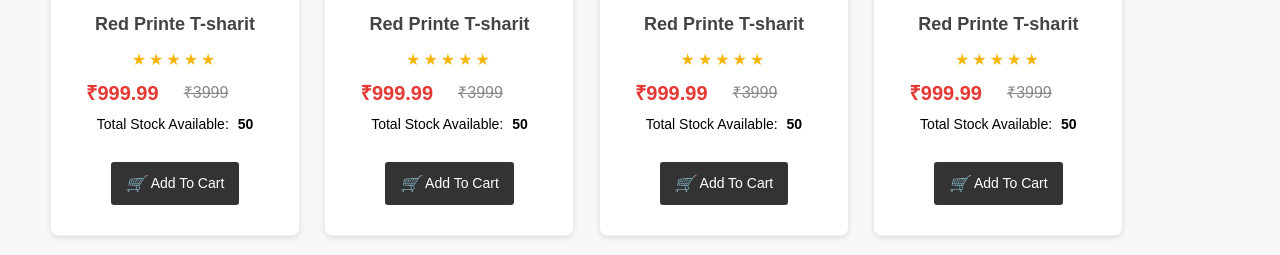
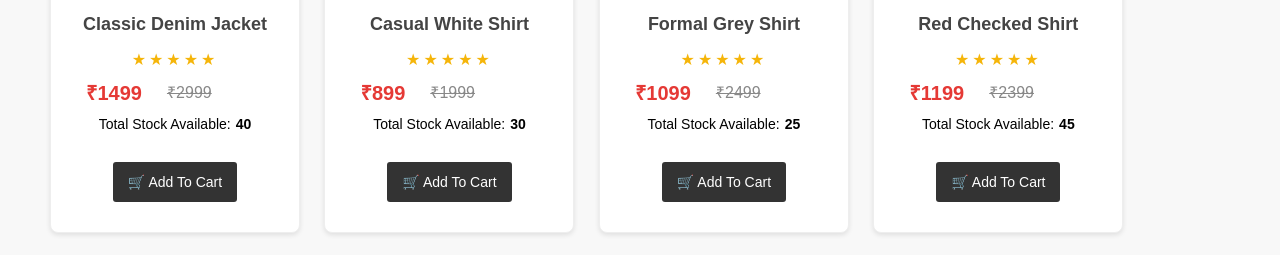
Before and after one commit to GorNarendrasinh/E-commerce-Website, a Python web app: template templates/clothingproduct.html in a window 1280 px wide. Shown: the part 300-555 px from the top of the page. Run offline with Jinja, Linux system fonts and the light colour scheme; the template is opened without the code that fills it, so the values that code supplies are empty.

Commit message:
Update clothingproduct.html

```diff
--- a/templates/clothingproduct.html
+++ b/templates/clothingproduct.html
@@ -371,313 +371,170 @@ background-color: lightpink;
           <li><a href="/account">Account</a></li>
         </ul>
      </nav>
-     <img src="images/cart.png" class="cart" width="30px" height="30px" >
+     <img src="static/images/cart.png" class="cart" width="30px" height="30px" >
   </div>
 
          <!-- all product section here  -->
 <section id="productpage">
-       <h2 class="man"> Man's Collections</h2>
+  <!-- ================= Men Collection ================= -->
+  <h2 class="man"> Men's Collections</h2>
   <div class="continer">
+
     <div class="card">
       <img src="static/images/man1.png.PNG">
-        <h2>Red Printe T-sharit</h2>
-        <div class="rating"> </div>
+      <h2>Classic Denim Jacket</h2>
+      <div class="rating"></div>
       <div class="productpriceelm">
-            <p class="productprice">₹999.99</p>
-            <p class="productacutleprice">₹3999</p>
+        <p class="productprice">₹1499</p>
+        <p class="productacutleprice">₹2999</p>
       </div>
-
-          <div class="productstockelm">
-            <p class="productpropty">Total Stock Available:</p>
-            <p class="productstock">50</p>
+      <div class="productstockelm"><p class="productpropty">Total Stock Available:</p><p class="productstock">40</p></div>
+      <a href="/addtocart"><button class="addtocartbtn">🛒 Add To Cart</button></a>
     </div>
-
-
-         <a href="/addtocart">  <button class="addtocartbtn">
-  <i>🛒</i> Add To Cart </button></a>
-        </div>
-
 
     <div class="card">
       <img src="static/images/man2.png.PNG">
-        <h2>Red Printe T-sharit</h2>
-        <div class="rating"> </div>
-        <div class="productpriceelm">
-            <p class="productprice">₹999.99</p>
-            <p class="productacutleprice">₹3999</p>
+      <h2>Casual White Shirt</h2>
+      <div class="rating"></div>
+      <div class="productpriceelm"><p class="productprice">₹899</p><p class="productacutleprice">₹1999</p></div>
+      <div class="productstockelm"><p class="productpropty">Total Stock Available:</p><p class="productstock">30</p></div>
+      <a href="/addtocart"><button class="addtocartbtn">🛒 Add To Cart</button></a>
     </div>
-
-          <div class="productstockelm">
-            <p class="productpropty">Total Stock Available:</p>
-            <p class="productstock">50</p>
-          </div>
-
-
-         <a href="/addtocart">  <button class="addtocartbtn">
-  <i>🛒</i> Add To Cart </button></a>
-        </div>
-
 
     <div class="card">
       <img src="static/images/man3.png.PNG">
-        <h2>Red Printe T-sharit</h2>
-        <div class="rating"> </div>
-        <div class="productpriceelm">
-            <p class="productprice">₹999.99</p>
-            <p class="productacutleprice">₹3999</p>
-          </div>
-
-          <div class="productstockelm">
-            <p class="productpropty">Total Stock Available:</p>
-            <p class="productstock">50</p>
-          </div>
-
-
-         <a href="/addtocart">  <button class="addtocartbtn">
-  <i>🛒</i> Add To Cart </button></a>
+      <h2>Formal Grey Shirt</h2>
+      <div class="rating"></div>
+      <div class="productpriceelm"><p class="productprice">₹1099</p><p class="productacutleprice">₹2499</p></div>
+      <div class="productstockelm"><p class="productpropty">Total Stock Available:</p><p class="productstock">25</p></div>
+      <a href="/addtocart"><button class="addtocartbtn">🛒 Add To Cart</button></a>
     </div>
 
     <div class="card">
       <img src="static/images/man4.png.PNG">
-        <h2>Red Printe T-sharit</h2>
-        <div class="rating"> </div>
-        <div class="productpriceelm">
-            <p class="productprice">₹999.99</p>
-            <p class="productacutleprice">₹3999</p>
-          </div>
-
-          <div class="productstockelm">
-            <p class="productpropty">Total Stock Available:</p>
-            <p class="productstock">50</p>
-          </div>
-
-
-         <a href="/addtocart">  <button class="addtocartbtn">
-  <i>🛒</i> Add To Cart </button></a>
+      <h2>Red Checked Shirt</h2>
+      <div class="rating"></div>
+      <div class="productpriceelm"><p class="productprice">₹1199</p><p class="productacutleprice">₹2399</p></div>
+      <div class="productstockelm"><p class="productpropty">Total Stock Available:</p><p class="productstock">45</p></div>
+      <a href="/addtocart"><button class="addtocartbtn">🛒 Add To Cart</button></a>
     </div>
 
     <div class="card">
       <img src="static/images/man5.png.PNG">
-        <h2>Red Printe T-sharit</h2>
-        <div class="rating"> </div>
-        <div class="productpriceelm">
-            <p class="productprice">₹999.99</p>
-            <p class="productacutleprice">₹3999</p>
-          </div>
-
-          <div class="productstockelm">
-            <p class="productpropty">Total Stock Available:</p>
-            <p class="productstock">50</p>
-          </div>
-
-
-         <a href="/addtocart">  <button class="addtocartbtn">
-  <i>🛒</i> Add To Cart </button></a>
+      <h2>Light Pink Shirt</h2>
+      <div class="rating"></div>
+      <div class="productpriceelm"><p class="productprice">₹799</p><p class="productacutleprice">₹1599</p></div>
+      <div class="productstockelm"><p class="productpropty">Total Stock Available:</p><p class="productstock">20</p></div>
+      <a href="/addtocart"><button class="addtocartbtn">🛒 Add To Cart</button></a>
     </div>
 
     <div class="card">
       <img src="static/images/man6.png.PNG">
-        <h2>Red Printe T-sharit</h2>
-        <div class="rating"> </div>
-        <div class="productpriceelm">
-            <p class="productprice">₹999.99</p>
-            <p class="productacutleprice">₹3999</p>
-          </div>
-
-          <div class="productstockelm">
-            <p class="productpropty">Total Stock Available:</p>
-            <p class="productstock">50</p>
-          </div>
-
-
-         <a href="/addtocart">  <button class="addtocartbtn">
-  <i>🛒</i> Add To Cart </button></a>
+      <h2>Navy Blue Blazer</h2>
+      <div class="rating"></div>
+      <div class="productpriceelm"><p class="productprice">₹2499</p><p class="productacutleprice">₹4999</p></div>
+      <div class="productstockelm"><p class="productpropty">Total Stock Available:</p><p class="productstock">15</p></div>
+      <a href="/addtocart"><button class="addtocartbtn">🛒 Add To Cart</button></a>
     </div>
 
     <div class="card">
       <img src="static/images/man7.png.PNG">
-        <h2>Red Printe T-sharit</h2>
-        <div class="rating"> </div>
-        <div class="productpriceelm">
-            <p class="productprice">₹999.99</p>
-            <p class="productacutleprice">₹3999</p>
-          </div>
-
-          <div class="productstockelm">
-            <p class="productpropty">Total Stock Available:</p>
-            <p class="productstock">50</p>
-          </div>
-
-
-         <a href="/addtocart">  <button class="addtocartbtn">
-  <i>🛒</i> Add To Cart </button></a>
+      <h2>Sky Blue Shirt</h2>
+      <div class="rating"></div>
+      <div class="productpriceelm"><p class="productprice">₹999</p><p class="productacutleprice">₹1999</p></div>
+      <div class="productstockelm"><p class="productpropty">Total Stock Available:</p><p class="productstock">35</p></div>
+      <a href="/addtocart"><button class="addtocartbtn">🛒 Add To Cart</button></a>
     </div>
 
     <div class="card">
       <img src="static/images/man8.png.PNG">
-        <h2>Red Printe T-sharit</h2>
-        <div class="rating"> </div>
-        <div class="productpriceelm">
-            <p class="productprice">₹999.99</p>
-            <p class="productacutleprice">₹3999</p>
+      <h2>Blue Checked Shirt</h2>
+      <div class="rating"></div>
+      <div class="productpriceelm"><p class="productprice">₹1299</p><p class="productacutleprice">₹2599</p></div>
+      <div class="productstockelm"><p class="productpropty">Total Stock Available:</p><p class="productstock">28</p></div>
+      <a href="/addtocart"><button class="addtocartbtn">🛒 Add To Cart</button></a>
+    </div>
   </div>
 
-          <div class="productstockelm">
-            <p class="productpropty">Total Stock Available:</p>
-            <p class="productstock">50</p>
+  <!-- ================= Women Collection ================= -->
+
+  <div class="continer">
+      <h2 class="women"> Women's Collections</h2>
+
+    <div class="card">
+      <img src="static/images/womans1.png.PNG">
+      <h2>Light Blue Casual Shirt</h2>
+      <div class="rating"></div>
+      <div class="productpriceelm"><p class="productprice">₹899</p><p class="productacutleprice">₹1899</p></div>
+      <div class="productstockelm"><p class="productpropty">Total Stock Available:</p><p class="productstock">50</p></div>
+      <a href="/addtocart"><button class="addtocartbtn">🛒 Add To Cart</button></a>
     </div>
 
-
-         <a href="/addtocart">  <button class="addtocartbtn">
-  <i>🛒</i> Add To Cart </button></a>
-        </div>
-<h2 class="women"> Women's Collections</h2>
     <div class="card">
-        <img src="static/images/womans1.png.PNG">
-        <h2>Red Printe T-sharit</h2>
-        <div class="rating"> </div>
-        <div class="productpriceelm">
-            <p class="productprice">₹999.99</p>
-            <p class="productacutleprice">₹3999</p>
+      <img src="static/images/womans2.png.PNG">
+      <h2>White Formal Shirt</h2>
+      <div class="rating"></div>
+      <div class="productpriceelm"><p class="productprice">₹999</p><p class="productacutleprice">₹2099</p></div>
+      <div class="productstockelm"><p class="productpropty">Total Stock Available:</p><p class="productstock">40</p></div>
+      <a href="/addtocart"><button class="addtocartbtn">🛒 Add To Cart</button></a>
     </div>
 
-          <div class="productstockelm">
-            <p class="productpropty">Total Stock Available:</p>
-            <p class="productstock">50</p>
+    <div class="card">
+      <img src="static/images/woman3.png.PNG">
+      <h2>Green Skirt & Shirt</h2>
+      <div class="rating"></div>
+      <div class="productpriceelm"><p class="productprice">₹1499</p><p class="productacutleprice">₹2999</p></div>
+      <div class="productstockelm"><p class="productpropty">Total Stock Available:</p><p class="productstock">35</p></div>
+      <a href="/addtocart"><button class="addtocartbtn">🛒 Add To Cart</button></a>
     </div>
 
-
-         <a href="/addtocart">  <button class="addtocartbtn">
-  <i>🛒</i> Add To Cart </button></a>
-        </div>
     <div class="card">
-        <img src="static/images/womans2.png.PNG">
-        <h2>Red Printe T-sharit</h2>
-        <div class="rating"> </div>
-        <div class="productpriceelm">
-            <p class="productprice">₹999.99</p>
-            <p class="productacutleprice">₹3999</p>
+      <img src="static/images/woman4.png.PNG">
+      <h2>Brown Ethnic Top</h2>
+      <div class="rating"></div>
+      <div class="productpriceelm"><p class="productprice">₹1299</p><p class="productacutleprice">₹2699</p></div>
+      <div class="productstockelm"><p class="productpropty">Total Stock Available:</p><p class="productstock">25</p></div>
+      <a href="/addtocart"><button class="addtocartbtn">🛒 Add To Cart</button></a>
     </div>
 
-          <div class="productstockelm">
-            <p class="productpropty">Total Stock Available:</p>
-            <p class="productstock">50</p>
+    <div class="card">
+      <img src="static/images/woman.5.PNG">
+      <h2>White Lace Top</h2>
+      <div class="rating"></div>
+      <div class="productpriceelm"><p class="productprice">₹799</p><p class="productacutleprice">₹1599</p></div>
+      <div class="productstockelm"><p class="productpropty">Total Stock Available:</p><p class="productstock">45</p></div>
+      <a href="/addtocart"><button class="addtocartbtn">🛒 Add To Cart</button></a>
     </div>
 
-
-         <a href="/addtocart">  <button class="addtocartbtn">
-  <i>🛒</i> Add To Cart </button></a>
-        </div>
     <div class="card">
-        <img src="static/images/woman3.png.PNG">
-        <h2>Red Printe T-sharit</h2>
-        <div class="rating"> </div>
-        <div class="productpriceelm">
-            <p class="productprice">₹999.99</p>
-            <p class="productacutleprice">₹3999</p>
+      <img src="static/images/woman6.png.PNG">
+      <h2>Pink Saree</h2>
+      <div class="rating"></div>
+      <div class="productpriceelm"><p class="productprice">₹1999</p><p class="productacutleprice">₹3999</p></div>
+      <div class="productstockelm"><p class="productpropty">Total Stock Available:</p><p class="productstock">20</p></div>
+      <a href="/addtocart"><button class="addtocartbtn">🛒 Add To Cart</button></a>
     </div>
 
-          <div class="productstockelm">
-            <p class="productpropty">Total Stock Available:</p>
-            <p class="productstock">50</p>
+    <div class="card">
+      <img src="static/images/woman7.png.PNG">
+      <h2>Green Silk Saree</h2>
+      <div class="rating"></div>
+      <div class="productpriceelm"><p class="productprice">₹2499</p><p class="productacutleprice">₹4999</p></div>
+      <div class="productstockelm"><p class="productpropty">Total Stock Available:</p><p class="productstock">18</p></div>
+      <a href="/addtocart"><button class="addtocartbtn">🛒 Add To Cart</button></a>
     </div>
 
-
-         <a href="/addtocart">  <button class="addtocartbtn">
-  <i>🛒</i> Add To Cart </button></a>
-        </div>
-         <div class="card">
-        <img src="static/images/woman4.png.PNG">
-        <h2>Red Printe T-sharit</h2>
-        <div class="rating"> </div>
-        <div class="productpriceelm">
-            <p class="productprice">₹999.99</p>
-            <p class="productacutleprice">₹3999</p>
-          </div>
-
-          <div class="productstockelm">
-            <p class="productpropty">Total Stock Available:</p>
-            <p class="productstock">50</p>
-          </div>
-
-
-         <a href="/addtocart">  <button class="addtocartbtn">
-  <i>🛒</i> Add To Cart </button></a>
-        </div>
-         <div class="card">
-        <img src="static/images/woman.5.PNG">
-        <h2>Red Printe T-sharit</h2>
-        <div class="rating"> </div>
-        <div class="productpriceelm">
-            <p class="productprice">₹999.99</p>
-            <p class="productacutleprice">₹3999</p>
-          </div>
-
-          <div class="productstockelm">
-            <p class="productpropty">Total Stock Available:</p>
-            <p class="productstock">50</p>
-          </div>
-
-
-         <a href="/addtocart">  <button class="addtocartbtn">
-  <i>🛒</i> Add To Cart </button></a>
-        </div>
-         <div class="card">
-        <img src="static/images/woman6.png.PNG">
-        <h2>Red Printe T-sharit</h2>
-        <div class="rating"> </div>
-        <div class="productpriceelm">
-            <p class="productprice">₹999.99</p>
-            <p class="productacutleprice">₹3999</p>
-          </div>
-
-          <div class="productstockelm">
-            <p class="productpropty">Total Stock Available:</p>
-            <p class="productstock">50</p>
-          </div>
-
-
-         <a href="/addtocart">  <button class="addtocartbtn">
-  <i>🛒</i> Add To Cart </button></a>
-        </div>
-         <div class="card">
-        <img src="static/images/woman7.png.PNG">
-        <h2>Red Printe T-sharit</h2>
-        <div class="rating"> </div>
-        <div class="productpriceelm">
-            <p class="productprice">₹999.99</p>
-            <p class="productacutleprice">₹3999</p>
-          </div>
-
-          <div class="productstockelm">
-            <p class="productpropty">Total Stock Available:</p>
-            <p class="productstock">50</p>
-          </div>
-
-
-         <a href="/addtocart">  <button class="addtocartbtn">
-  <i>🛒</i> Add To Cart </button></a>
-        </div>
     <div class="card">
       <img src="static/images/woman8.png.PNG">
-        <h2>Red Printe T-sharit</h2>
-        <div class="rating"> </div>
-        <div class="productpriceelm">
-            <p class="productprice">₹999.99</p>
-            <p class="productacutleprice">₹3999</p>
-          </div>
-
-          <div class="productstockelm">
-            <p class="productpropty">Total Stock Available:</p>
-            <p class="productstock">50</p>
-          </div>
-
-
-         <a href="/addtocart">  <button class="addtocart">
-  <i>🛒</i> Add To Cart </button></a>
+      <h2>Red Bridal Saree</h2>
+      <div class="rating"></div>
+      <div class="productpriceelm"><p class="productprice">₹2999</p><p class="productacutleprice">₹5999</p></div>
+      <div class="productstockelm"><p class="productpropty">Total Stock Available:</p><p class="productstock">12</p></div>
+      <a href="/addtocart"><button class="addtocartbtn">🛒 Add To Cart</button></a>
     </div>
   </div>
 </section>
+
 
 
 
@@ -727,6 +584,7 @@ background-color: lightpink;
     </div>
 
 </section>
+
   <script>
 document.addEventListener("DOMContentLoaded", () => {
   const addToCartButtons = document.querySelectorAll(".addtocartbtn");
```
Lines whose indentation alone changed are shown as unchanged.
